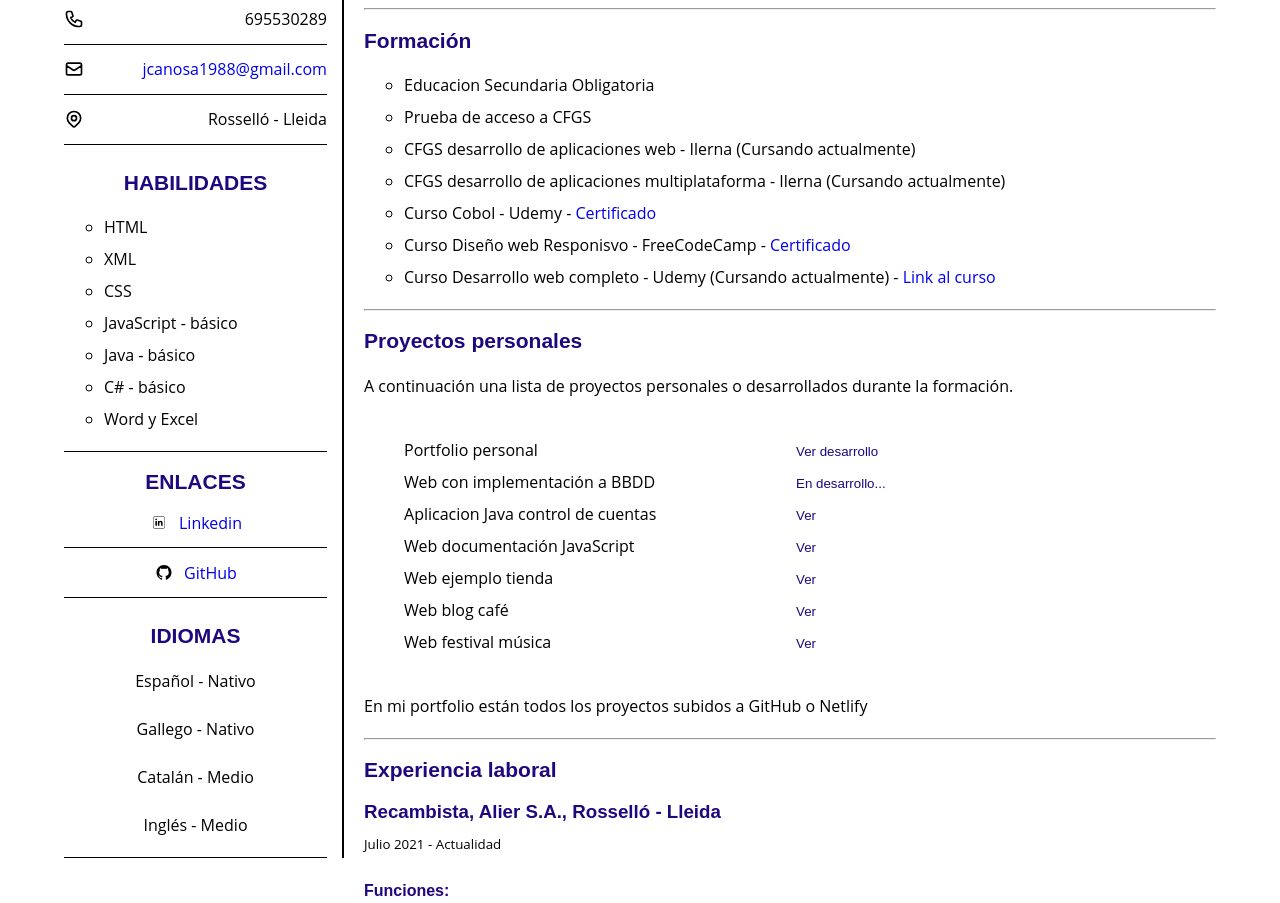
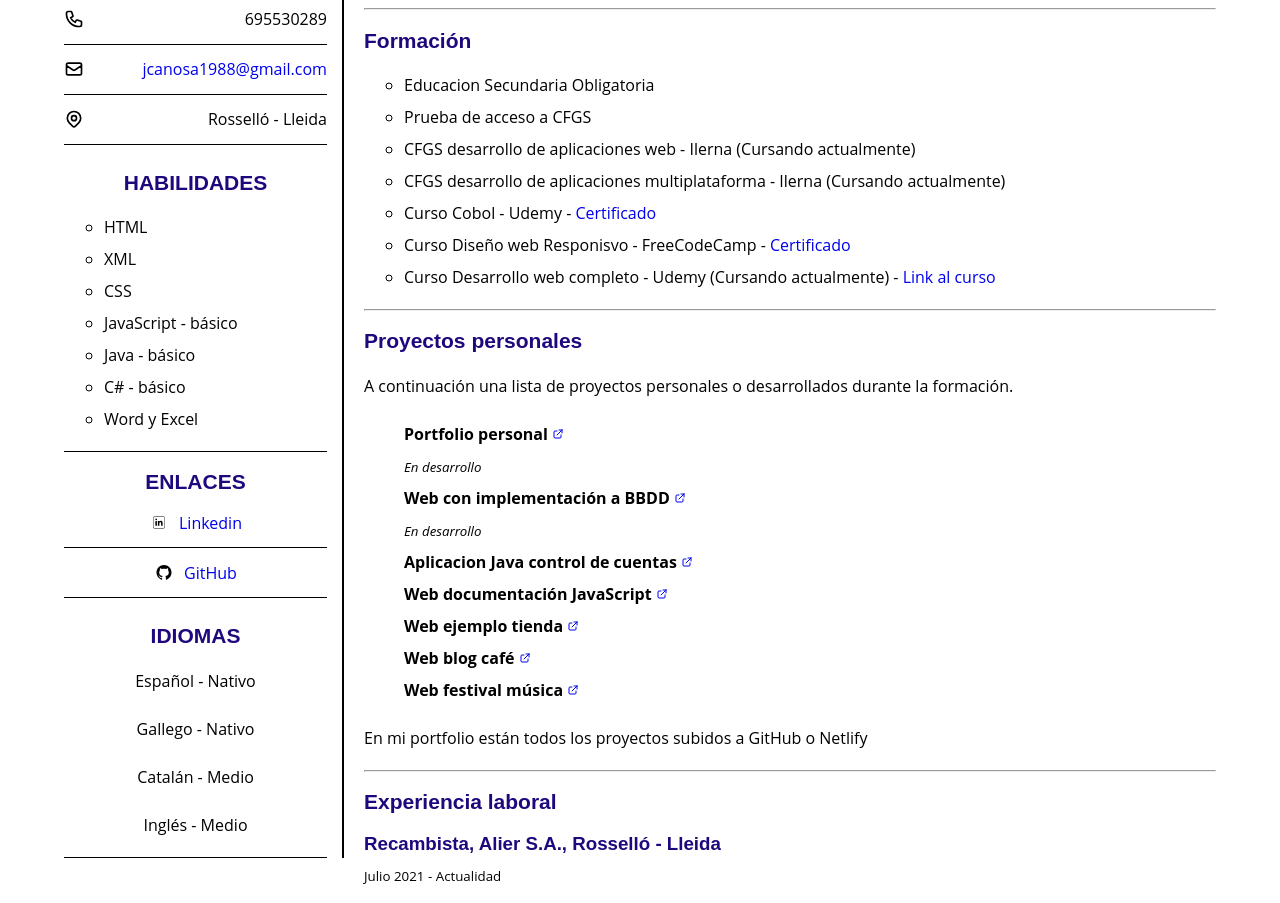
Before and after one commit to JCCanosa/CV_Personal, a plain HTML site: page index.html in a window 1280 px wide. Shown: the part 351-1254 px from the top of the page. Drawn offline with Linux system fonts and the light colour scheme.

Commit message:
Modificacion lista proyectos

```diff
--- a/css/styles.css
+++ b/css/styles.css
@@ -122,28 +122,18 @@ li{
     }
 }
 
-.lista-proyectos{
-    display: grid;
-    grid-template-columns: repeat(2, 1fr);
-    align-items: center;
-    text-align: justify;
+.lista-proyectos li{
+    list-style: none;
+    font-weight: 700;
 }
 
-.lista-proyectos li{
-    list-style: none;
+.linkIcon{
+    width: 1.2rem;
+    align-items: center;
 }
 
-.botones-proyectos{
-    display: grid;
+.anotacion{
+    font-size: 1.2;
+    font-style: italic;
+    font-weight: 400;
 }
-
-.botones-proyectos a{
-    cursor:default;
-}
-
-.botones-proyectos button{
-    color: var(--primario);
-    background-color: white;
-    border: none;
-    cursor: pointer;
-}
--- a/index.html
+++ b/index.html
@@ -152,37 +152,44 @@
             <p>A continuación una lista de proyectos personales o desarrollados durante la formación.</p>
             <div class="lista-proyectos">
                 <ul>
-                    <li>Portfolio personal</li>
-                    <li>Web con implementación a BBDD</li>
-                    <li>Aplicacion Java control de cuentas</li>
-                    <li>Web documentación JavaScript</li>
-                    <li>Web ejemplo tienda</li>
-                    <li>Web blog café</li>
-                    <li>Web festival música</li>
+                    <li>Portfolio personal
+                        <a href="https://github.com/JCCanosa/Portfolio" target="_blank">
+                        <svg xmlns="http://www.w3.org/2000/svg" class="linkIcon h-6 w-6" fill="none" viewBox="0 0 24 24" stroke="currentColor" stroke-width="2">
+                        <path stroke-linecap="round" stroke-linejoin="round" d="M10 6H6a2 2 0 00-2 2v10a2 2 0 002 2h10a2 2 0 002-2v-4M14 4h6m0 0v6m0-6L10 14" /></svg></a><br>
+                        <small class="anotacion">En desarrollo</small>
+                    </li>
+                    <li>Web con implementación a BBDD
+                        <a href="#" target="_blank">
+                        <svg xmlns="http://www.w3.org/2000/svg" class="linkIcon h-6 w-6" fill="none" viewBox="0 0 24 24" stroke="currentColor" stroke-width="2">
+                        <path stroke-linecap="round" stroke-linejoin="round" d="M10 6H6a2 2 0 00-2 2v10a2 2 0 002 2h10a2 2 0 002-2v-4M14 4h6m0 0v6m0-6L10 14" /></svg></a><br>
+                        <small class="anotacion">En desarrollo</small>
+                    </li>
+                    <li>Aplicacion Java control de cuentas
+                        <a href="https://github.com/JCCanosa/ActDesarrolloIlerna" target="_blank">
+                        <svg xmlns="http://www.w3.org/2000/svg" class="linkIcon h-6 w-6" fill="none" viewBox="0 0 24 24" stroke="currentColor" stroke-width="2">
+                        <path stroke-linecap="round" stroke-linejoin="round" d="M10 6H6a2 2 0 00-2 2v10a2 2 0 002 2h10a2 2 0 002-2v-4M14 4h6m0 0v6m0-6L10 14" /></svg></a>
+                    </li>
+                    <li>Web documentación JavaScript
+                        <a href="https://docjs.netlify.app" target="_blank">
+                        <svg xmlns="http://www.w3.org/2000/svg" class="linkIcon h-6 w-6" fill="none" viewBox="0 0 24 24" stroke="currentColor" stroke-width="2">
+                        <path stroke-linecap="round" stroke-linejoin="round" d="M10 6H6a2 2 0 00-2 2v10a2 2 0 002 2h10a2 2 0 002-2v-4M14 4h6m0 0v6m0-6L10 14" /></svg></a>
+                    </li>
+                    <li>Web ejemplo tienda
+                        <a href="https://tiendabase.netlify.app" target="_blank">
+                        <svg xmlns="http://www.w3.org/2000/svg" class="linkIcon h-6 w-6" fill="none" viewBox="0 0 24 24" stroke="currentColor" stroke-width="2">
+                        <path stroke-linecap="round" stroke-linejoin="round" d="M10 6H6a2 2 0 00-2 2v10a2 2 0 002 2h10a2 2 0 002-2v-4M14 4h6m0 0v6m0-6L10 14" /></svg></a>
+                    </li>
+                    <li>Web blog café
+                        <a href="https://blogascoffee.netlify.app" target="_blank">
+                        <svg xmlns="http://www.w3.org/2000/svg" class="linkIcon h-6 w-6" fill="none" viewBox="0 0 24 24" stroke="currentColor" stroke-width="2">
+                        <path stroke-linecap="round" stroke-linejoin="round" d="M10 6H6a2 2 0 00-2 2v10a2 2 0 002 2h10a2 2 0 002-2v-4M14 4h6m0 0v6m0-6L10 14" /></svg></a>
+                    </li>
+                    <li>Web festival música
+                        <a href="https://festivalmusicaejudemy.netlify.app" target="_blank">
+                        <svg xmlns="http://www.w3.org/2000/svg" class="linkIcon h-6 w-6" fill="none" viewBox="0 0 24 24" stroke="currentColor" stroke-width="2">
+                        <path stroke-linecap="round" stroke-linejoin="round" d="M10 6H6a2 2 0 00-2 2v10a2 2 0 002 2h10a2 2 0 002-2v-4M14 4h6m0 0v6m0-6L10 14" /></svg></a>
+                    </li>
                 </ul>
-                <div class="botones-proyectos">
-                    <a href="https://github.com/JCCanosa/Portfolio" target="_blank">
-                        <button type="button" class="boton">Ver desarrollo</button>
-                    </a>
-                    <a href="#">
-                        <button type="button" class="boton">En desarrollo...</button>
-                    </a>
-                    <a href="https://github.com/JCCanosa/ActDesarrolloIlerna" target="_blank">
-                        <button type="button" class="boton">Ver</button>
-                    </a>
-                    <a href="https://docjs.netlify.app" target="_blank">
-                        <button type="button" class="boton">Ver</button>
-                    </a>
-                    <a href="https://tiendabase.netlify.app" target="_blank">
-                        <button type="button" class="boton">Ver</button>
-                    </a>
-                    <a href="https://blogascoffee.netlify.app" target="_blank">
-                        <button type="button" class="boton">Ver</button>
-                    </a>
-                    <a href="https://festivalmusicaejudemy.netlify.app" target="_blank">
-                        <button type="button" class="boton">Ver</button>
-                    </a>
-                </div>
             </div>
             <p>En mi portfolio están todos los proyectos subidos a GitHub o Netlify</p>
         </section>
```
